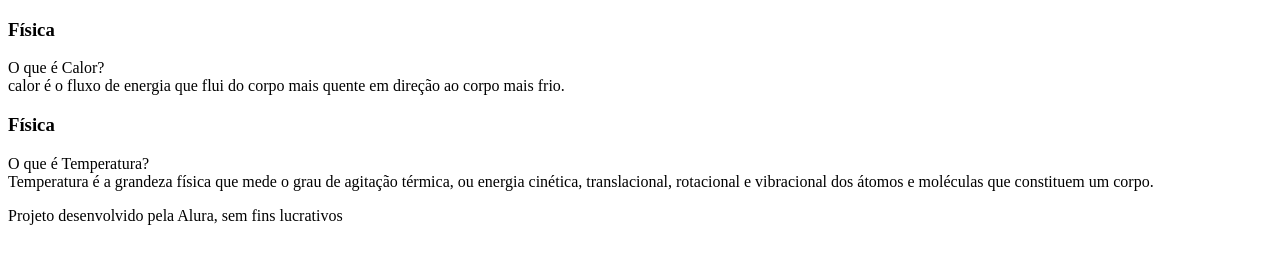
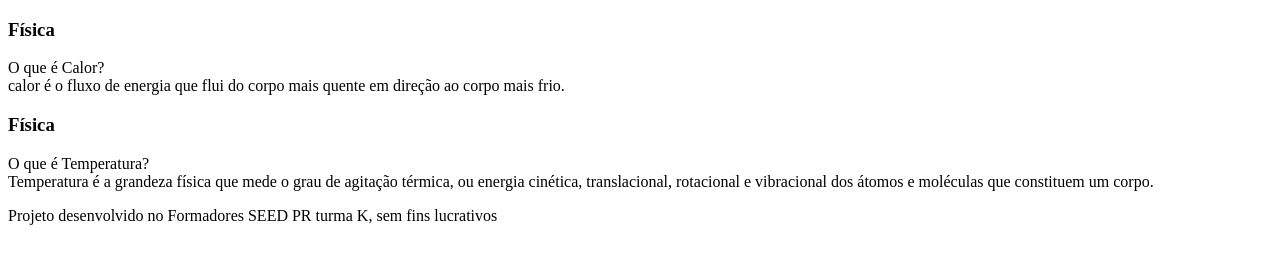
Before and after one commit to Williansanbri/FerramentaInterativa, a plain HTML site: page index.html in a window 1280 px wide. Drawn offline with Linux system fonts and the light colour scheme.

Commit message:
desenvolvido

```diff
--- a/index.html
+++ b/index.html
@@ -35,7 +35,7 @@
         </section>
     </main>
     <footer>
-        <p>Projeto desenvolvido pela Alura, sem fins lucrativos</p>
+        <p>Projeto desenvolvido no Formadores SEED PR turma K, sem fins lucrativos</p>
     </footer>
 </body>
 </html>
```
